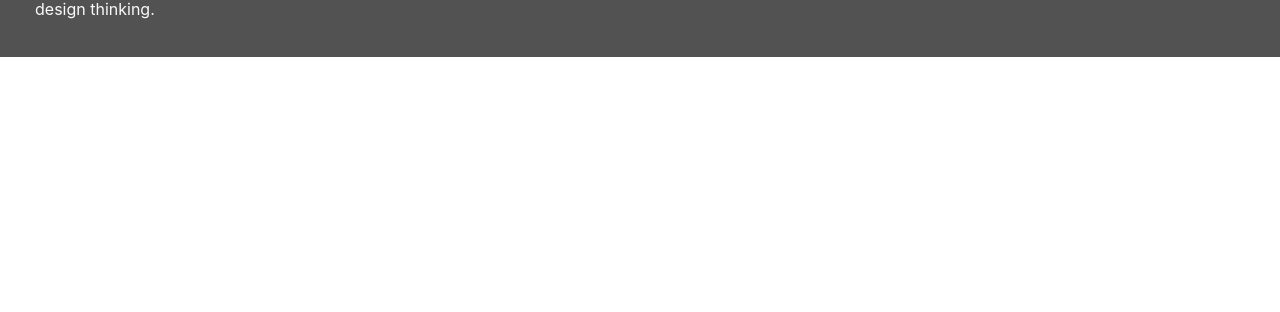
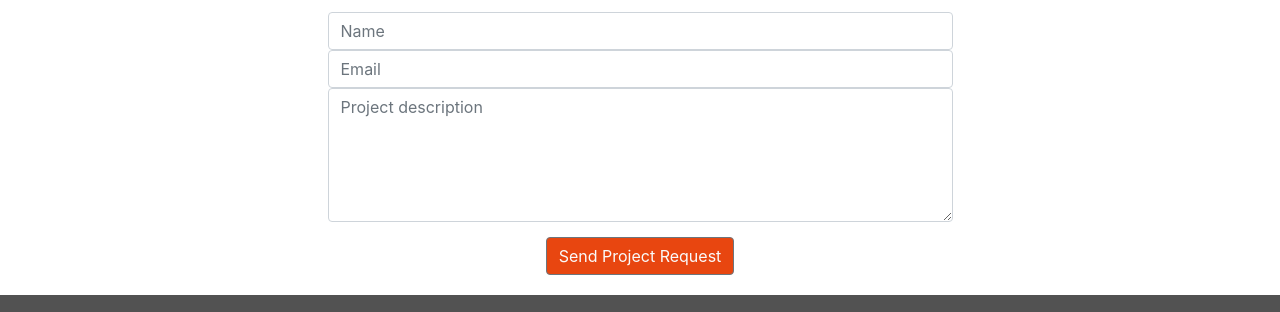
Before and after one commit to Terry-Martin/CV, a plain HTML site: page contact.html in a window 1280 px wide. Shown: the part 472-784 px from the top of the page. Drawn offline with nearby package versions, Linux system fonts and the light colour scheme.

```diff
--- a/assets/css/style.css
+++ b/assets/css/style.css
@@ -26,6 +26,10 @@
 
 .bg-color-work-history {
     background-color: #9b59b6;
+}
+
+.bg-color-contact {
+    background-color: #fff;
 }
 
 .row-table {
@@ -334,3 +338,36 @@
 .history-items {
     margin-bottom: 30px;
 }
+
+/* ---------------Contact Form */
+
+.contact-heading {
+    font-family: "Exo", sans-serif;
+    font-weight: 300;
+    margin-bottom: 25px;
+    margin-bottom: 20px;
+}
+
+.center-form {
+    padding-top: 10px;
+    margin: 0 auto;
+    max-width: 70%;
+}
+
+button[type="submit"] {
+    margin-top: 15px;
+    margin-bottom: 20px;
+    color: #fafafa;
+    background-color: #e84610;
+}
+
+/* ---------------Media Queries */
+
+@media(min-width: 992px) {
+    .center-form {
+        padding-top: 30px;
+        min-height: 240px;
+        margin: 0 auto;
+        max-width: 50%;
+    }
+}
--- a/contact.html
+++ b/contact.html
@@ -36,19 +36,20 @@
                     <div class="col">
                         <ul id="nav" class="list-inline menucontainer">
                             <li class="col-6 col-sm-3 ui-menu-color-home list-inline-item menuitem">
-                                <a href="#" class="hvr-sweep-to-bottom"><i class="fas fa-home"
+                                <a href="index.html" class="hvr-sweep-to-bottom"><i class="fas fa-home"
                                         aria-hidden="true"></i><span>Home</span></a>
                             </li>
                             <li class="col-6 col-sm-3 ui-menu-color-resume list-inline-item menuitem">
-                                <a href="#" class="hvr-sweep-to-bottom"><i class="fas fa-graduation-cap"
+                                <a href="resume.html" class="hvr-sweep-to-bottom"><i class="fas fa-graduation-cap"
                                         aria-hidden="true"></i><span>Resume</span></a>
                             </li>
                             <li class="col-6 col-sm-3 ui-menu-color-contact list-inline-item menuitem">
-                                <a href="#" class="hvr-sweep-to-bottom"><i class="fas fa-comment"
+                                <a href="contact.html" class="hvr-sweep-to-bottom"><i class="fas fa-comment"
                                         aria-hidden="true"></i><span>Contact</span></a>
                             </li>
                             <li class="col-6 col-sm-3 ui-menu-color-download list-inline-item menuitem">
-                                <a href="#" class="hvr-sweep-to-bottom"><i class="fas fa-download"
+                                <a href="assets/cv/Terry Martin CV (May 2023).docx" target="_blank"
+                                    class="hvr-sweep-to-bottom"><i class="fas fa-download"
                                         aria-hidden="true"></i><span>Download</span></a>
                             </li>
                         </ul>
@@ -59,8 +60,29 @@
         </div>
     </header>
 
-    <section>
-
+    <section class="container-fluid">
+        <div class="row bg-color-contact">
+            <div class="col">
+                <h3 class="contact-heading uppercase text-center">Got a project in mind?</h3>
+                <h5 class="uppercase text-center">Let's work together!</h5>
+                <div class="center-form">
+                    <form>
+                        <input type="text" name="name" id="fullname" class="form-control" placeholder="Name" required>
+                        <input type="email" name="email" id="emailaddress" class="form-control" placeholder="Email"
+                            required>
+                        <textarea name="projectsummary" id="projectsummary" class="form-control" cols="30" rows="5"
+                            placeholder="Project description" required></textarea>
+                        <div class="form-row text-center">
+                            <div class="col">
+                                <button type="submit" class="btn btn-secondary">
+                                    Send Project Request
+                                </button>
+                            </div>
+                        </div>
+                    </form>
+                </div>
+            </div>
+        </div>
     </section>
 
     <footer class="container-fluid">
@@ -77,7 +99,7 @@
                 <h5 class="uppercase general-sub">Download</h5>
                 <p class="inline-block">
                     Need a Printable version of my CV? Download it here.
-                    <a href="#" target="_blank" class="cv-pdf">
+                    <a href="assets/cv/Terry Martin CV (May 2023).docx" target="_blank" class="cv-pdf">
                         <i class="fa fa-download" aria-hidden="true"></i>
                         <span class="sr-only">Download Link.</span>
                     </a>
```
Also changed, not shown: index.html (+6 -5 lines), resume.html (+6 -5 lines), 1 other file.
